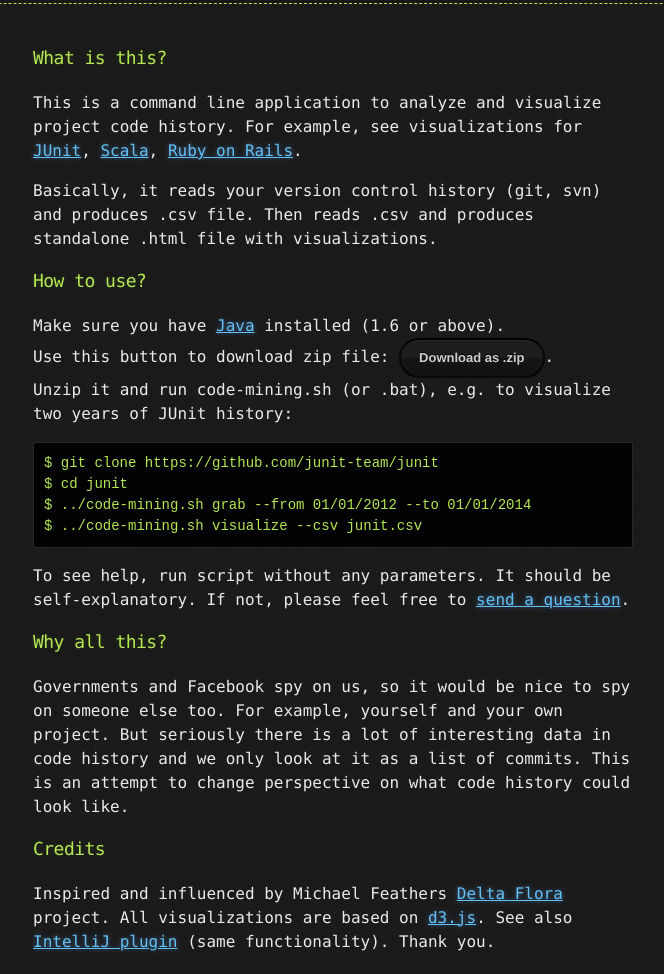
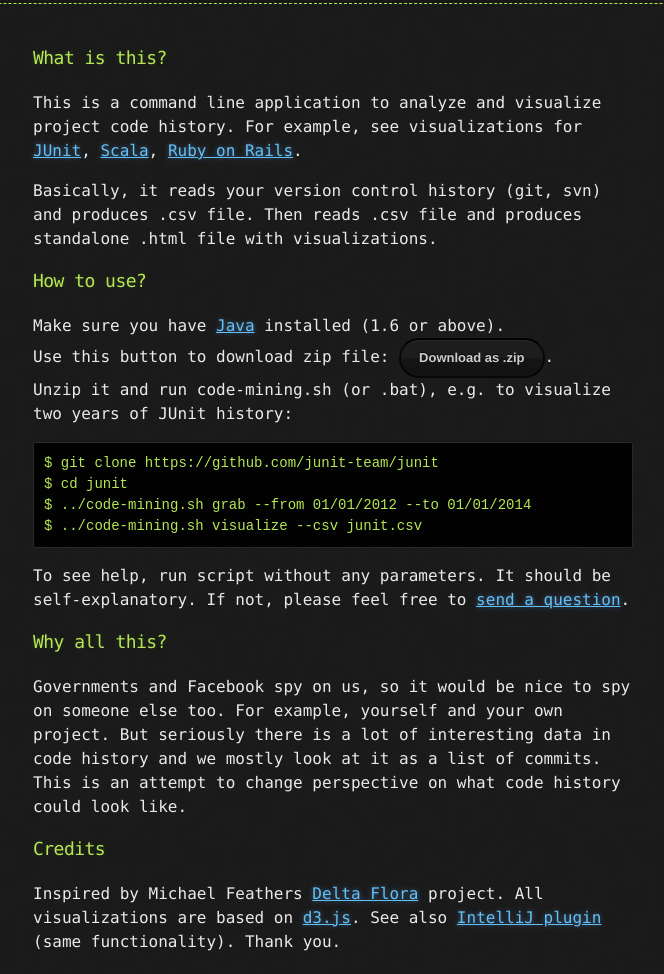
Before and after one commit to dkandalov/code-history-mining-cli, a plain HTML site: page index.html in a window 1280 px wide. Shown: the part 82-1056 px from the top of the page, without its empty margins (307-971 px from the left). Drawn offline with Linux system fonts and the light colour scheme.

Commit message:
updated index page

```diff
--- a/index.html
+++ b/index.html
@@ -41,7 +41,7 @@
 
         <p>
             Basically, it reads your version control history (git, svn) and produces .csv file.
-            Then reads .csv and produces standalone .html file with visualizations.
+            Then reads .csv file and produces standalone .html file with visualizations.
         </p>
 
         <h3>How to use?</h3>
@@ -68,13 +68,13 @@
         <p>
             Governments and Facebook spy on us, so it would be nice to spy on someone else too.
             For example, yourself and your own project. But seriously there is a lot of interesting data
-            in code history and we only look at it as a list of commits.
+            in code history and we mostly look at it as a list of commits.
             This is an attempt to change perspective on what code history could look like.
         </p>
 
         <h3>Credits</h3>
         <p>
-            Inspired and influenced by Michael Feathers <a href="https://github.com/michaelfeathers/delta-flora">Delta Flora</a> project.
+            Inspired by Michael Feathers <a href="https://github.com/michaelfeathers/delta-flora">Delta Flora</a> project.
             All visualizations are based on <a href="https://github.com/mbostock/d3/wiki/Gallery">d3.js</a>.
             See also <a href="https://github.com/dkandalov/code-history-mining">IntelliJ plugin</a> (same functionality).
             Thank you.
```
